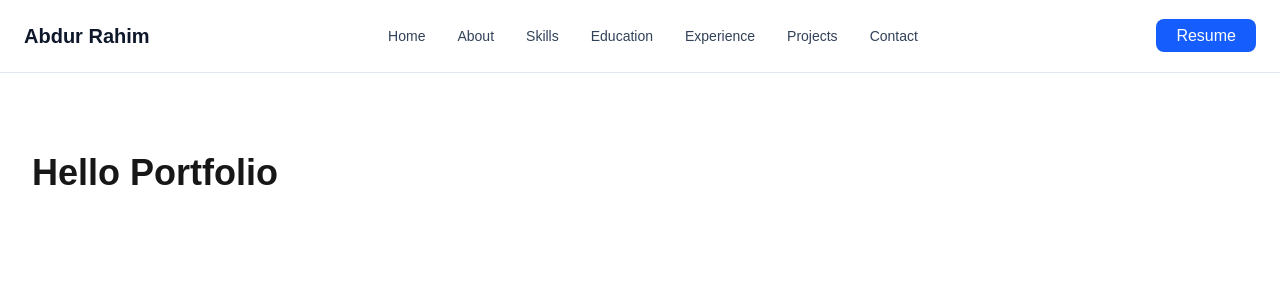
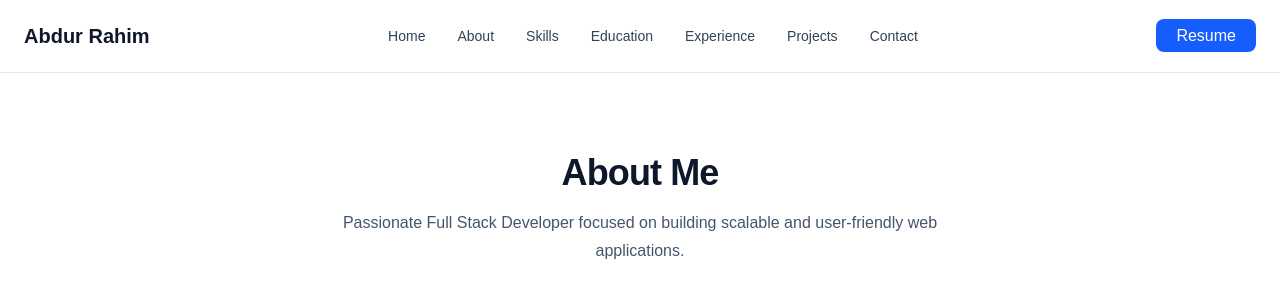
Before and after one commit to Abdur-Rahim-web/my-portfolio-web, a Next.js app: page / in a window 1280 px wide. Shown: the top 300 px of the page. Built offline with nearby package versions, Linux system fonts and the light colour scheme.

Commit message:
feat: create reusable section heading component

```diff
--- a/src/app/page.tsx
+++ b/src/app/page.tsx
@@ -1,11 +1,13 @@
 import Section from "@/components/ui/Section";
+import SectionHeading from "@/components/ui/SectionHeading";
 
 export default function Home() {
   return (
-    <Section id="test">
-      <h1 className="text-4xl font-bold">
-        Hello Portfolio
-      </h1>
+    <Section>
+      <SectionHeading
+        title="About Me"
+        subtitle="Passionate Full Stack Developer focused on building scalable and user-friendly web applications."
+      />
     </Section>
   );
 }
--- a/src/components/ui/SectionHeading.tsx
+++ b/src/components/ui/SectionHeading.tsx
@@ -0,0 +1,34 @@
+import { cn } from "@/lib/utils";
+
+interface SectionHeadingProps {
+    title: string;
+    subtitle?: string;
+    align?: "left" | "center";
+}
+
+const SectionHeading = ({
+    title,
+    subtitle,
+    align = "center",
+}: SectionHeadingProps) => {
+    return (
+        <div
+            className={cn(
+                "mb-12",
+                align === "center" ? "text-center" : "text-left"
+            )}
+        >
+            <h2 className="text-3xl font-bold tracking-tight text-slate-900 md:text-4xl">
+                {title}
+            </h2>
+
+            {subtitle && (
+                <p className="mx-auto mt-4 max-w-2xl text-base leading-7 text-slate-600">
+                    {subtitle}
+                </p>
+            )}
+        </div>
+    );
+};
+
+export default SectionHeading;
```
